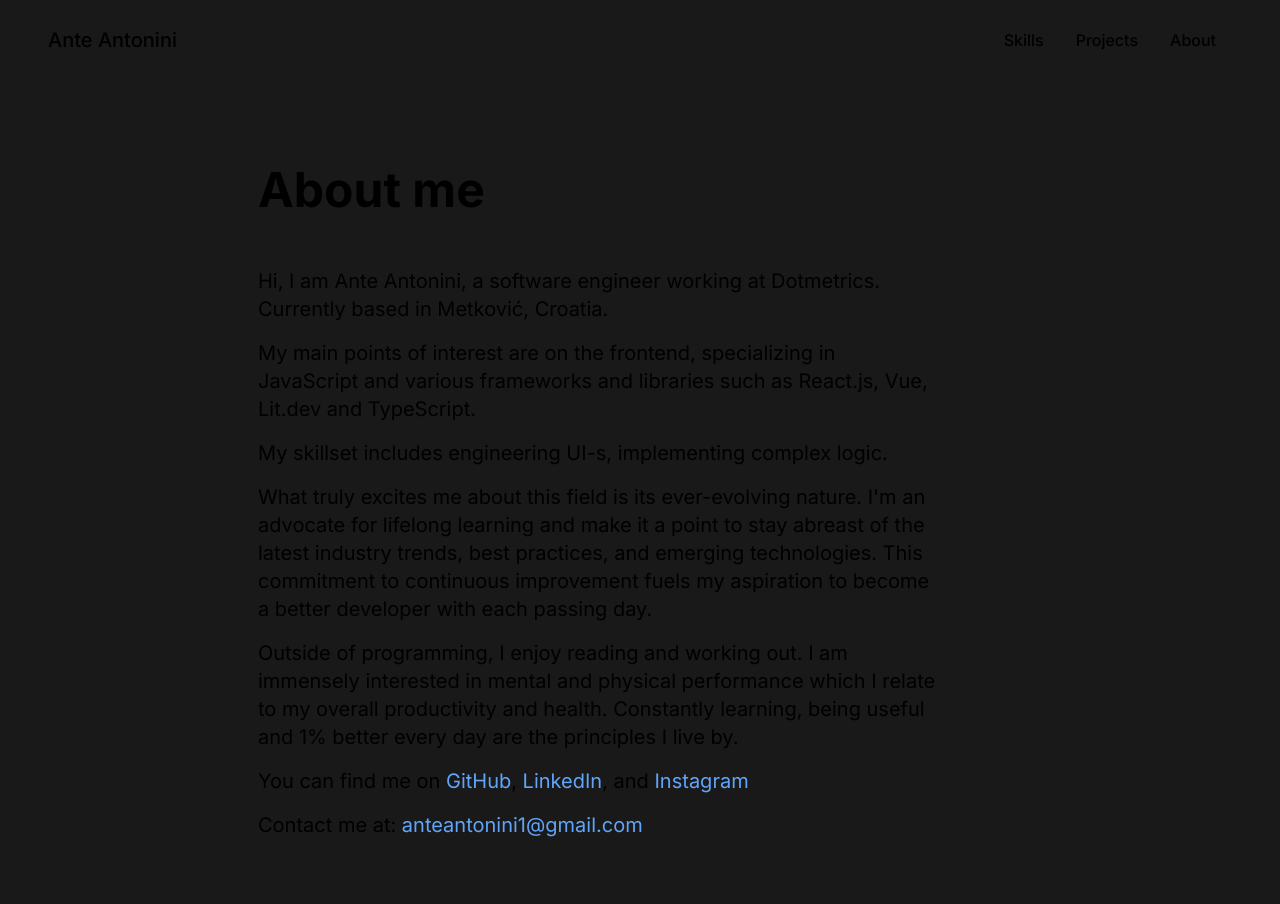
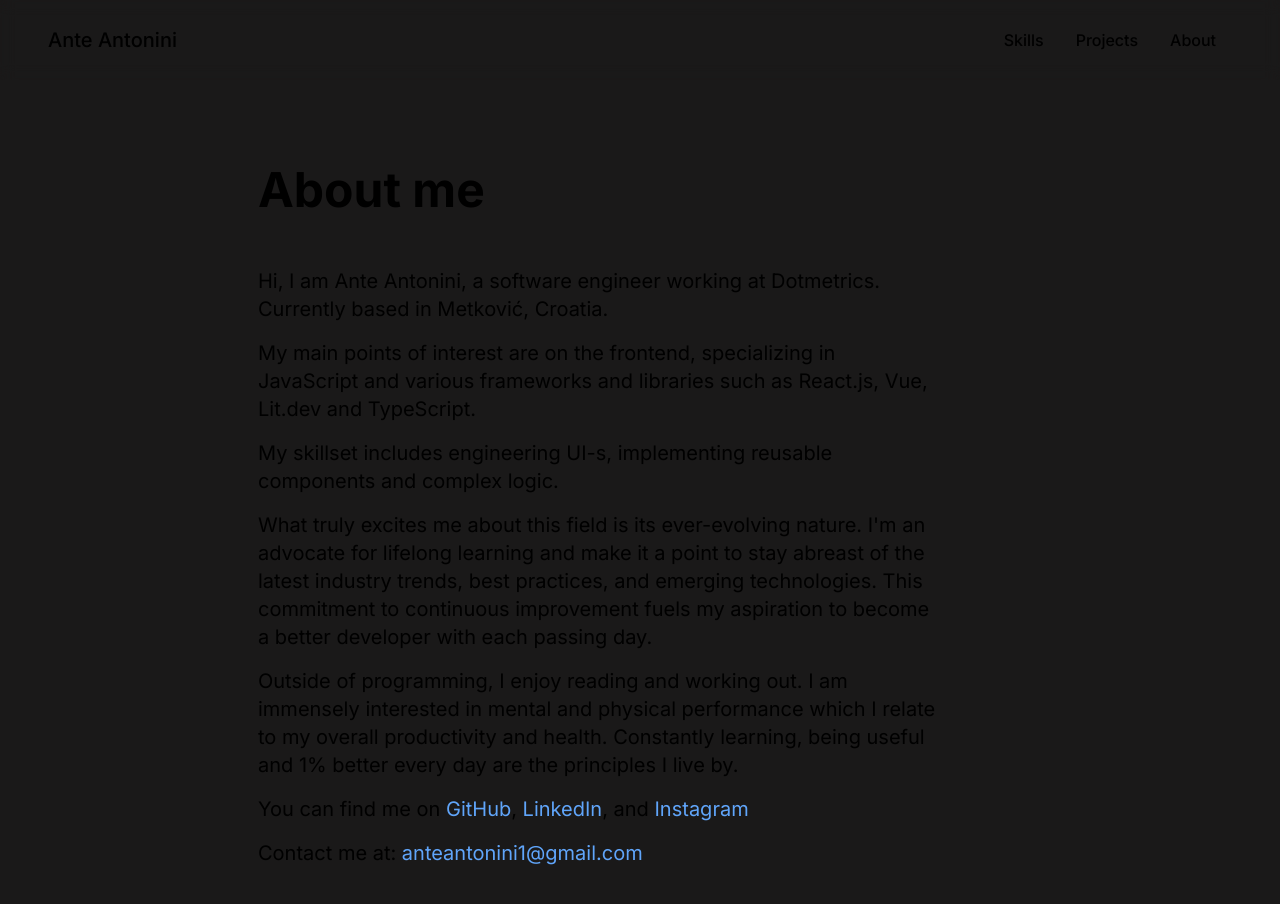
Before and after one commit to AnteAntonini/Portfolio, a Next.js app: page /about in a window 1280 px wide. Shown: the top 904 px of the page. Built offline with nearby package versions, Linux system fonts and the light colour scheme.

Commit message:
update about page

```diff
--- a/src/app/about/page.js
+++ b/src/app/about/page.js
@@ -15,7 +15,8 @@ const About = () => {
           Lit.dev and TypeScript.
         </p>
         <p>
-          My skillset includes engineering UI-s, implementing complex logic.
+          My skillset includes engineering UI-s, implementing reusable
+          components and complex logic.
         </p>
         <p>
           What truly excites me about this field is its ever-evolving nature.
```
